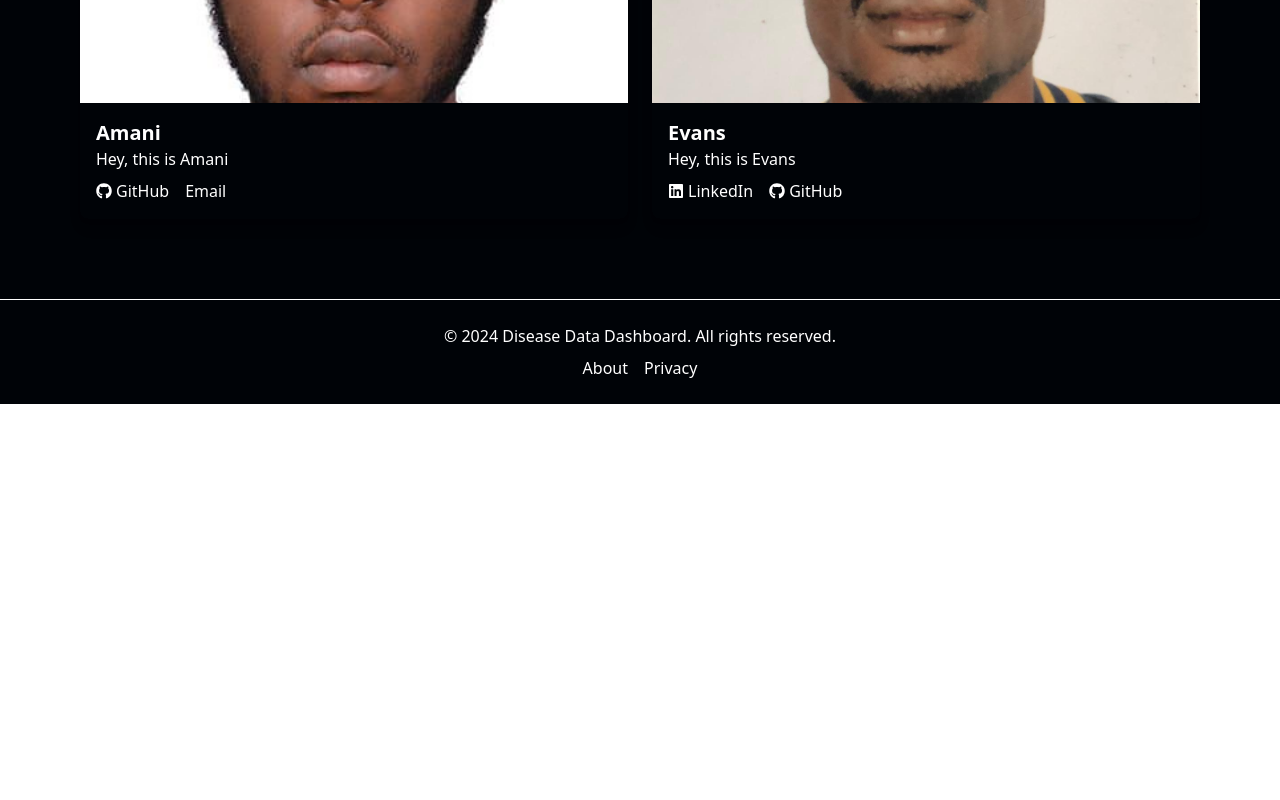
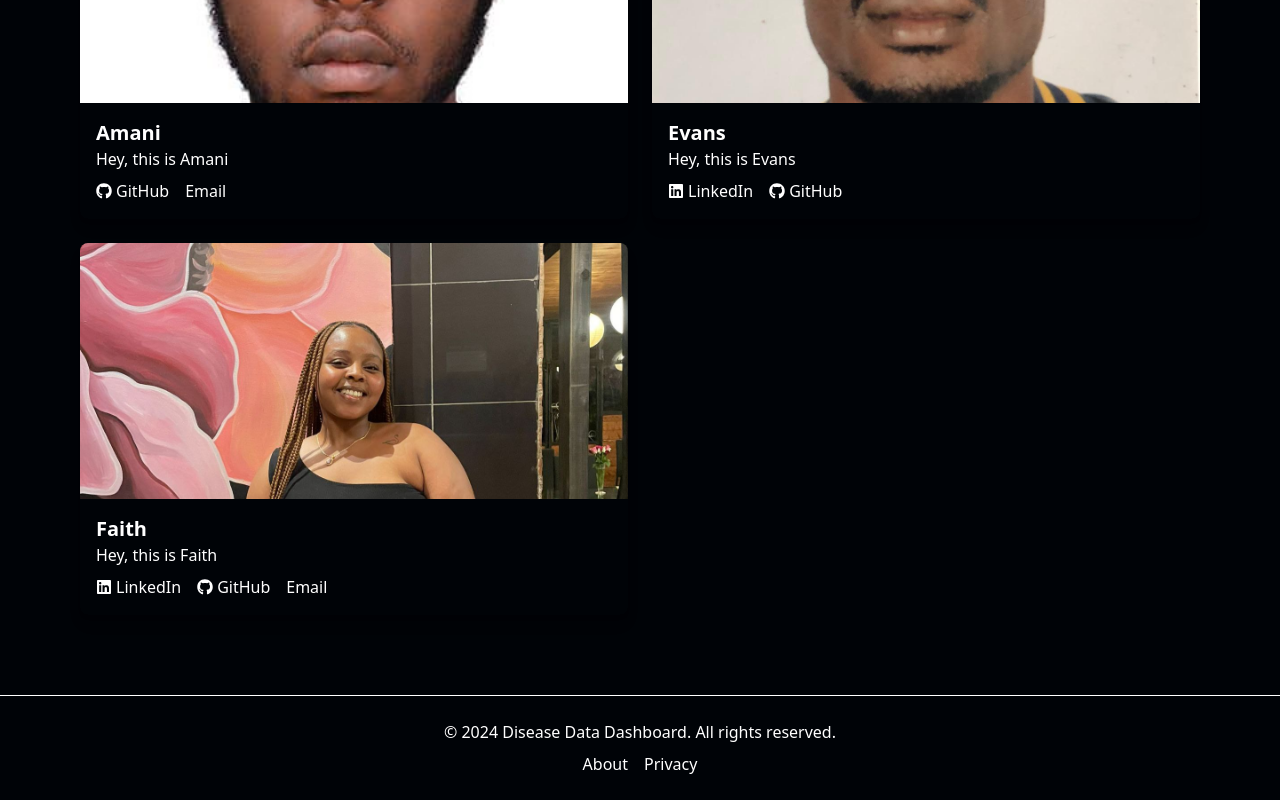
Before and after one commit to devjamesnjoroge/disease-csv-visual, a React (Create React App) app: page / in a window 1280 px wide. Shown: the part 1210-2010 px from the top of the page. Before the commit the page ends 1614 px from the top, so only its background shows below. Built offline with nearby package versions, Linux system fonts and the light colour scheme.

Commit message:
ft: fixes

```diff
--- a/src/pages/Home.jsx
+++ b/src/pages/Home.jsx
@@ -6,6 +6,8 @@ import Footer from '../components/Footer';
 import analysisImage from '../assets/hex-pattern.jpg';
 import contributor1 from '../assets/contributors2.jpg';
 import contributor2 from '../assets/contributors1.jpg';
+import contributor3 from '../assets/contributors3.jpg';
+
 
 function Home() {
   return (
@@ -102,6 +104,38 @@ function Home() {
                 </div>
               </div>
             </div>
+            <div className="bg-white rounded-lg shadow-lg transform transition-transform hover:scale-105 hover:shadow-2xl">
+              <img
+                src={contributor3}
+                alt="Faith"
+                className="rounded-t-lg w-full h-64 object-cover"
+              />
+              <div className="p-4">
+                <h3 className="text-xl font-semibold">Faith</h3>
+                <p className="text-gray-600">Hey, this is Faith</p>
+                <div className="mt-2 flex space-x-4">
+                  <a
+                    href="https://www.linkedin.com/in/faith-wangui-7a85862b8"
+                    target="_blank"
+                    rel="noopener noreferrer"
+                    className="text-blue-500 hover:underline flex items-center">
+                    <FaLinkedin className="mr-1" /> LinkedIn
+                  </a>
+                  <a
+                    href="https://github.com/faith-watene"
+                    target="_blank"
+                    rel="noopener noreferrer"
+                    className="text-blue-500 hover:underline flex items-center">
+                    <FaGithub className="mr-1" /> GitHub
+                  </a>
+                  <a
+                    href="wanguufaith@gmail.com"
+                    className="text-blue-500 hover:underline flex items-center">
+                    Email
+                  </a>
+                </div>
+              </div>
+            </div>
           </div>
         </section>
       </main>
```
Also changed, not shown: src/assets/contributors3.jpg (added).
